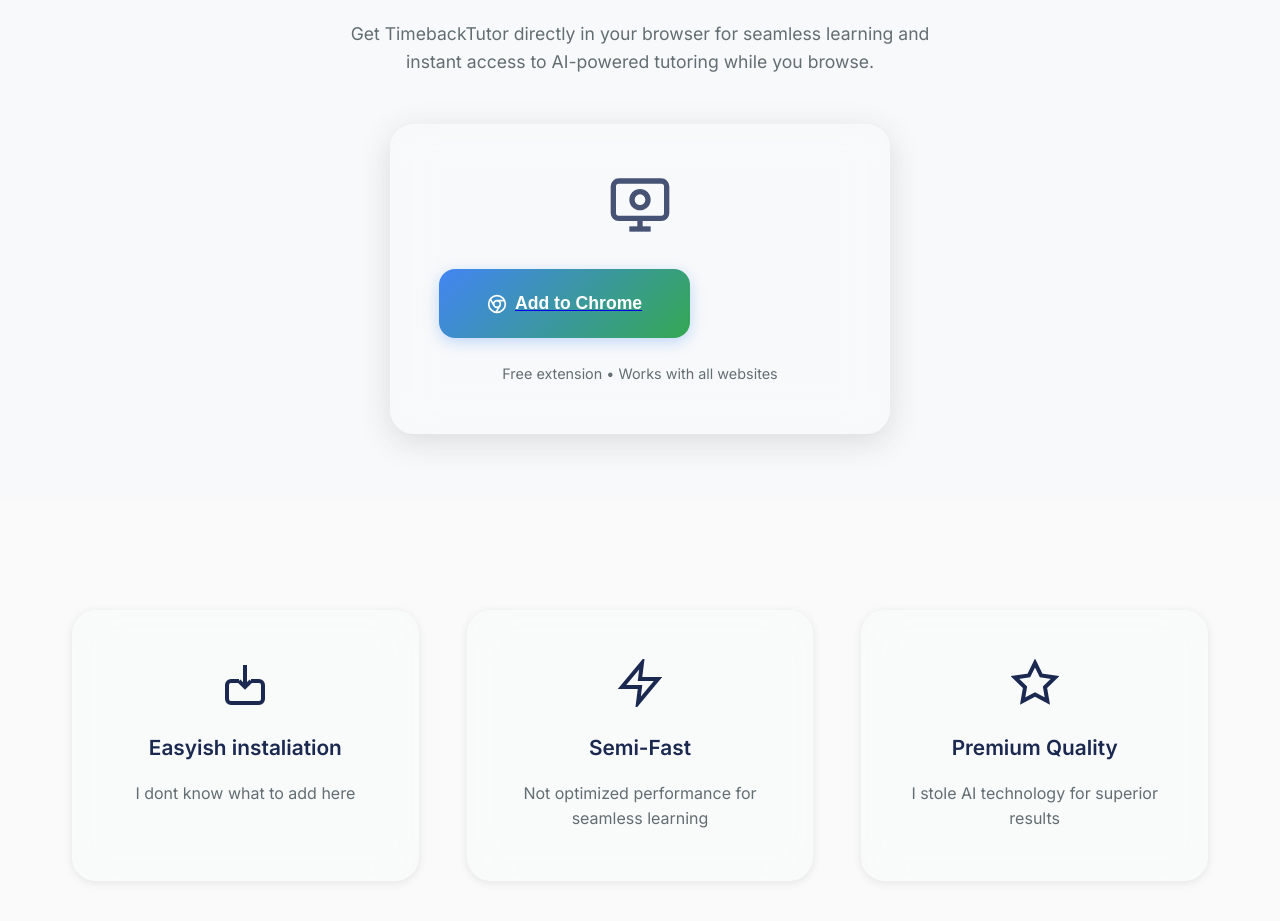
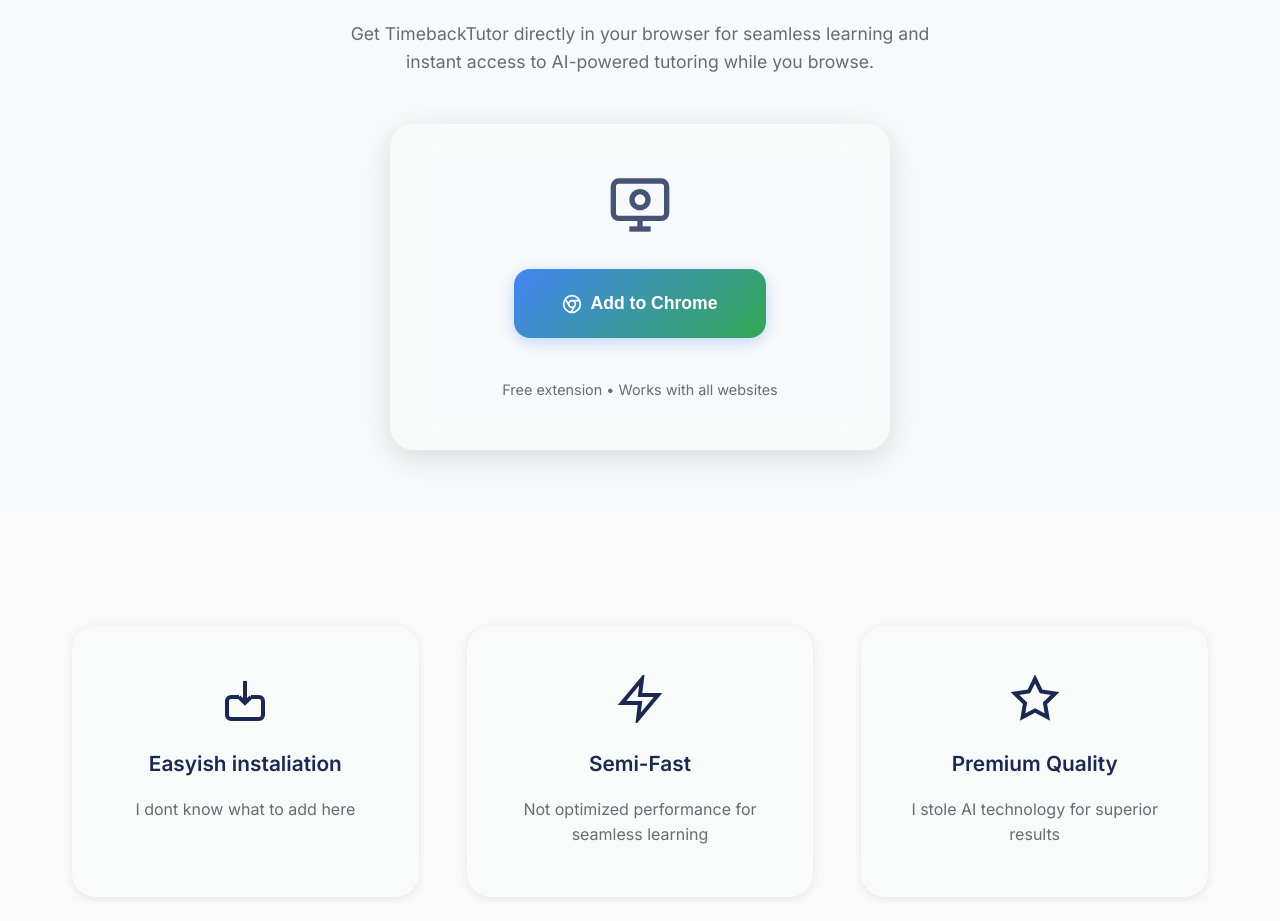
Before and after one commit to jacobkuchinsky-afk/timebacktutorwebsite, a plain HTML site: page index.html in a window 1280 px wide. Shown: the part 920-1841 px from the top of the page. Drawn offline with nearby package versions, Linux system fonts and the light colour scheme.

Commit message:
fixed button

```diff
--- a/index.html
+++ b/index.html
@@ -79,8 +79,7 @@
                     </svg>
                 </div>
 
-                <a href="https://chrome.google.com/webstore" target="_blank" rel="noopener noreferrer">
-                    <button class="chrome-store-btn">
+                <button class="chrome-store-btn" onclick="window.open('https://chrome.google.com/webstore', '_blank')">
                     <div class="btn-content">
                         <svg class="chrome-icon" viewBox="0 0 24 24" fill="none" stroke="currentColor" stroke-width="2">
                             <circle cx="12" cy="12" r="10"/>
@@ -92,7 +91,6 @@
                         <span class="btn-text">Add to Chrome</span>
                     </div>
                 </button>
-                </a>
 
                 <p class="extension-info">Free extension • Works with all websites</p>
             </div>
--- a/styles.css
+++ b/styles.css
@@ -554,6 +554,9 @@ body {
     padding: var(--spacing-xl);
     text-align: center;
     position: relative;
+    display: flex;
+    flex-direction: column;
+    align-items: center;
 }
 
 .extension-icon {
@@ -584,6 +587,7 @@ body {
     display: flex;
     align-items: center;
     justify-content: center;
+    text-decoration: none;
 }
 
 .chrome-store-btn::before {
```
Lines whose indentation alone changed are shown as unchanged.
